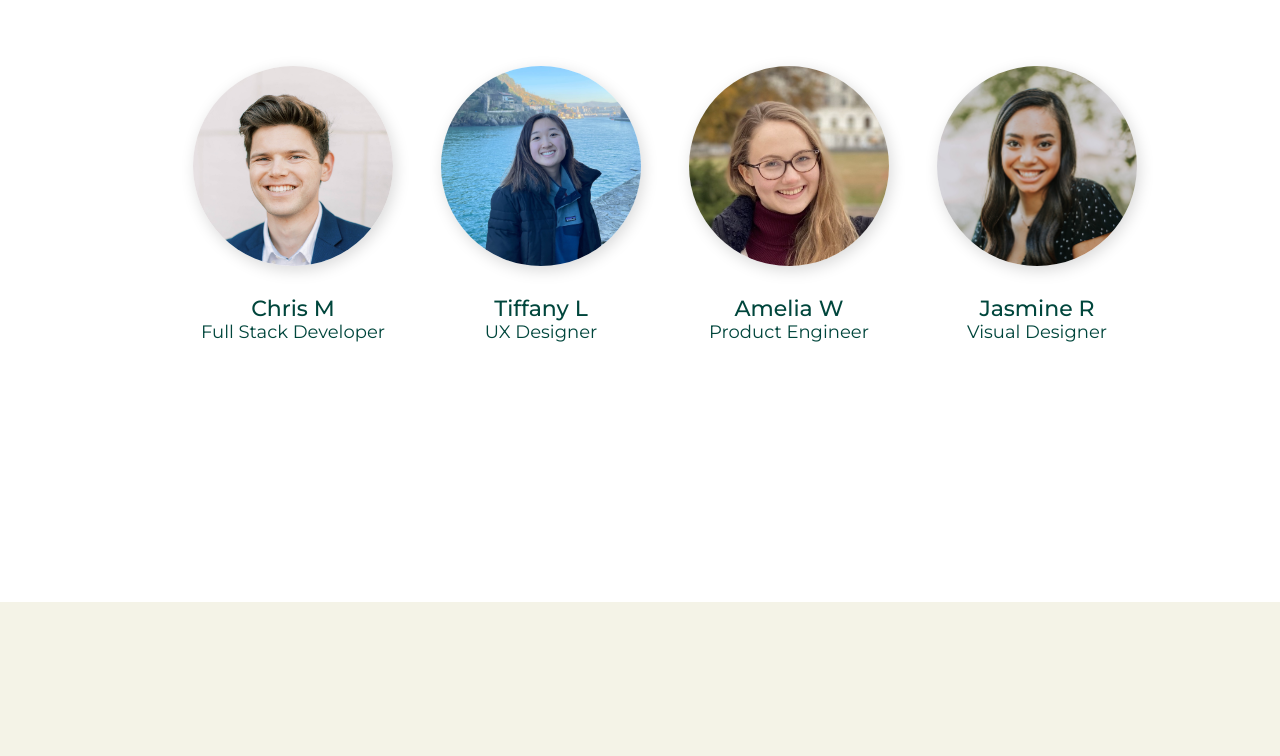
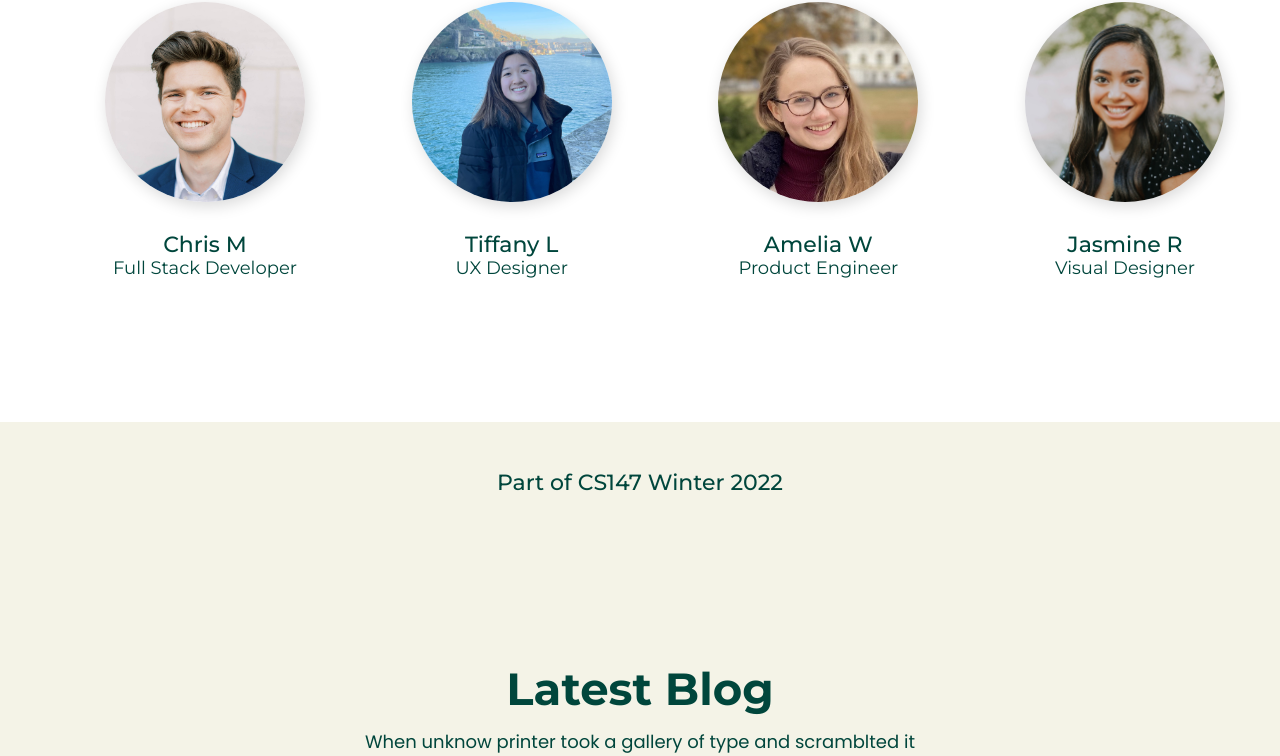
Before and after one commit to cgmoffitt/grove, a React (Create React App) app: page /#/about in a window 1280 px wide. Shown: the part 2695-3451 px from the top of the page. Built offline with nearby package versions, Linux system fonts and the light colour scheme; the HTML template or start-up script is replaced by a standard one.

Commit message:
Add google drive link to video, add affiliation to CS147 at bottom of website

```diff
--- a/src/Components/about/index.jsx
+++ b/src/Components/about/index.jsx
@@ -26,7 +26,8 @@ export default function Index() {
                             <p>We're proud to have won Best Project Concept after demo-ing this video in CS147!</p>
                             {/* <p>Suspendisse potenti. Aliquam elementum felis purus, quis vulputate libero semper nec. Morbi tincidunt maximus nisl vel placerat. Curabitur at ligula ac diam elementum hendrerit. Suspendisse nec metus eu est laoreet hendrerit vitae non ipsum. Nam faucibus elementum arcu, eget eleifend tortor.</p> */}
 
-                            <a href="https://www.youtube.com/watch?v=crWdyARTgmo&feature=emb_title" target='_blank' style={{width: 200}} rel='noopener noreferrer' className="deneb_btn">Watch on YouTube</a>
+                            <a href="https://www.youtube.com/watch?v=crWdyARTgmo&feature=emb_title" target='_blank' style={{width: 250, marginRight: 20}} rel='noopener noreferrer' className="deneb_btn">Watch on YouTube</a>
+                            <a href="https://drive.google.com/file/d/1ldhC1tJfa6KdgfYSTSxc_wtncRDSJoGp/view?usp=sharing" target='_blank' style={{width: 250}} rel='noopener noreferrer' className="deneb_btn">Download from Drive</a>
                         </div>
                     </div>
                 </div>
--- a/src/Components/testimonials/index.jsx
+++ b/src/Components/testimonials/index.jsx
@@ -22,7 +22,7 @@ export default function Index() {
     };
     return (
         <section className="deneb_testimonial testimonial_v1">
-         <div style={{backgroundColor:"white", padding: '10%'}}>
+         <div style={{backgroundColor:"white", paddingTop: '5%', paddingBottom:'1%'}}>
             <div className="shape_v5">
                 <img src={shape_img_12} style={{zIndex:-1}} className="shape_12" alt="shape" />
                 <img src={shape_img_13} style={{zIndex:-1}}  className="shape_13" alt="shape" />
@@ -92,6 +92,9 @@ export default function Index() {
                     </div>
                 </div>
             </div>
+            <br></br>
+            <br></br>
+            <h4 style={{textAlign:"center"}}>Part of CS147 Winter 2022</h4>
         </section>
 
     )
```
